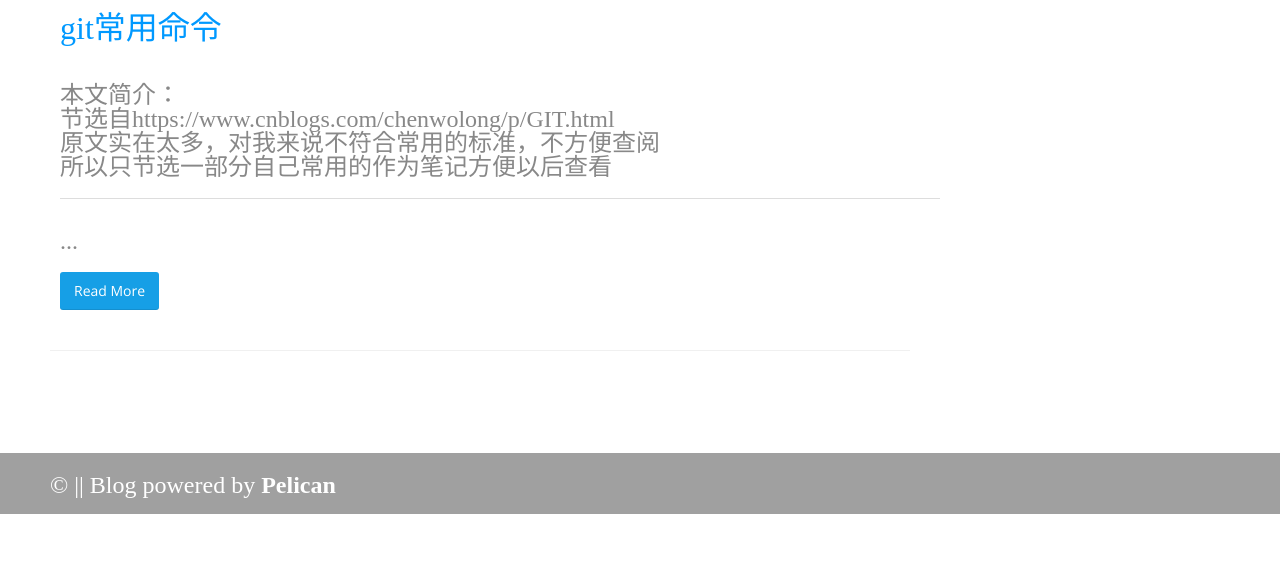
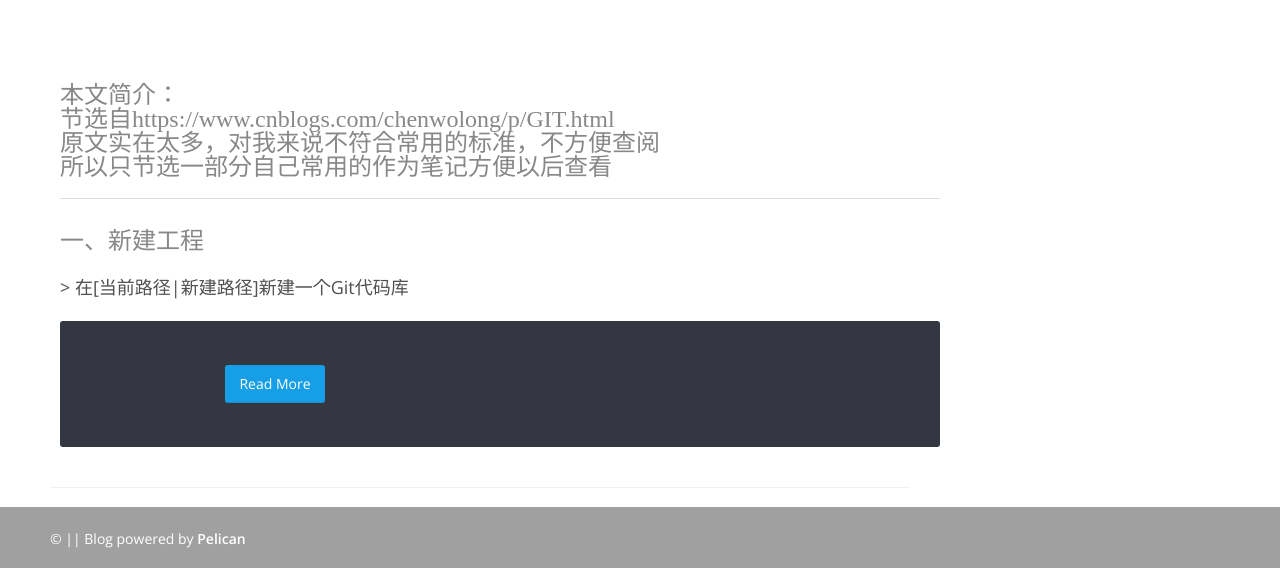
Before and after one commit to Rivarrl/Rivarrl.github.io, a plain HTML site: page author/rivarrl.html in a window 1280 px wide. Shown: the part 286-854 px from the top of the page. Before the commit the page ends 800 px from the top, so only its background shows below. Drawn offline with nearby package versions, Linux system fonts and the light colour scheme; some icons are missing; files whose address does not match are found by name.

```diff
--- a/author/rivarrl.html
+++ b/author/rivarrl.html
@@ -97,14 +97,15 @@
                                                 </ul>
                                         </header>
                                         <p>
-                                                        <p><font color=#0099ff size=6 face="黑体">git常用命令</font>
-<br/><br/>
+                                                        <p><br/><br/>
 <p><font size=5 face="黑体">本文简介：
 <br/>节选自https://www.cnblogs.com/chenwolong/p/GIT.html
 <br/>原文实在太多，对我来说不符合常用的标准，不方便查阅
 <br/>所以只节选一部分自己常用的作为笔记方便以后查看</font></p></p>
 <hr>
-<p><font size=5 face="黑体">...
+<p><font size=5 face="黑体"> 一、新建工程</font></p>
+<h4>&gt; 在[当前路径|新建路径]新建一个Git代码库</h4>
+<p><pre><font...
                                 </p>
                                         <a href="../blog/git_bash" class="button color">Read More</a>
                                 </section>
```
Also changed, not shown: blog/git_bash/index.html (+4 -5 lines), category/notes/index.html (+4 -3 lines), index.html (+4 -3 lines), tag/git/index.html (+4 -3 lines).
